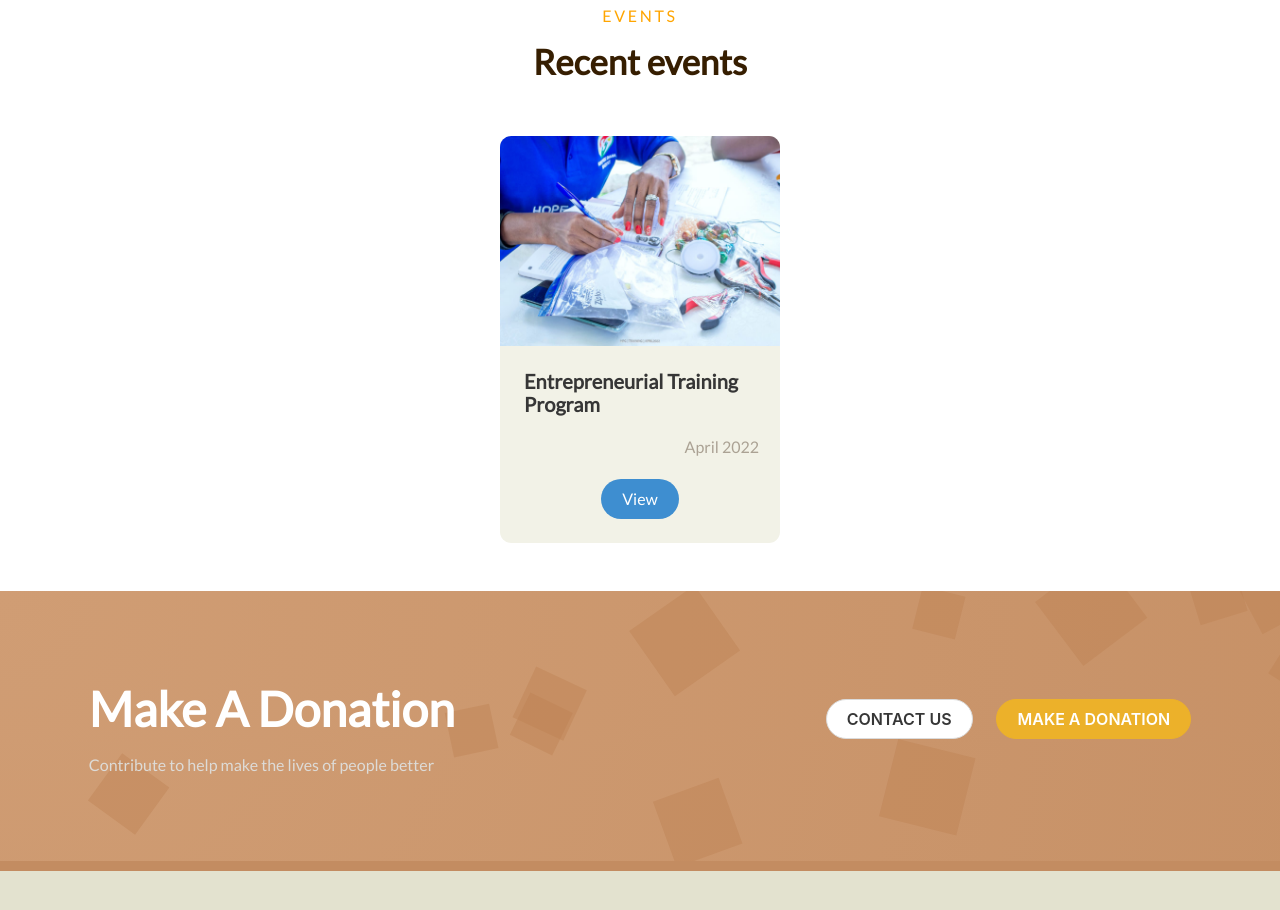
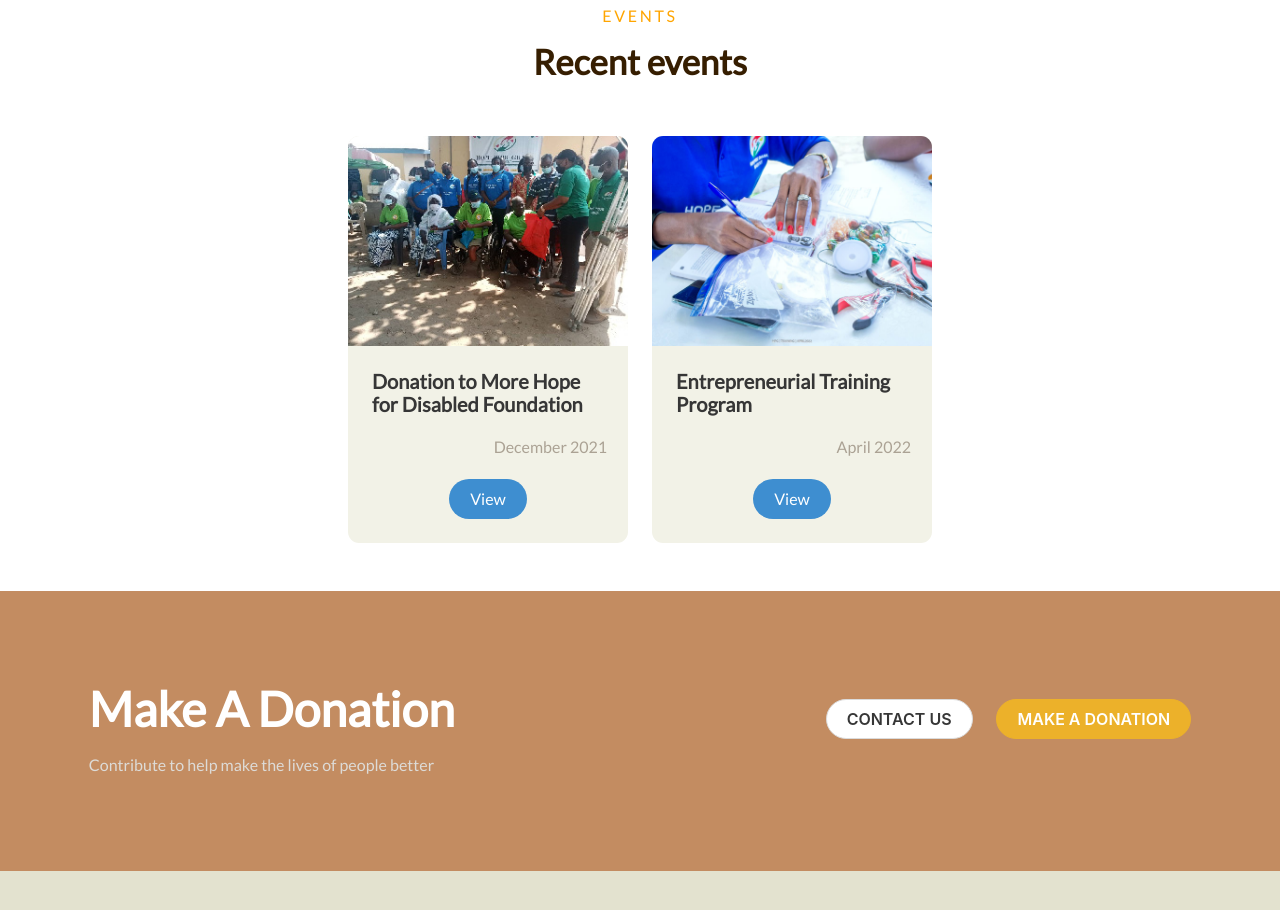
Before and after one commit to edwinnyawoli/hopeprideghana.com, a plain HTML site: page index.html in a window 1280 px wide. Shown: the part 1800-2710 px from the top of the page. Drawn offline with nearby package versions, Linux system fonts and the light colour scheme.

Commit message:
Add 'donation to More Hope for the Disabled Foundation' event

```diff
--- a/index.html
+++ b/index.html
@@ -132,6 +132,30 @@
                 <article class="card">
                     <div class="card-image">
                         <figure class="image is-4by3">
+                            <img src="img/events/41888993.295.jpg" alt="" height="80px" width="120px">
+                        </figure>
+                    </div>
+                    <div class="card-content">
+                        <div class="media-content">
+                            <p class="title is-5">Donation to More Hope for Disabled Foundation</p>
+                        </div>
+                        <div class="amounts">
+                            <span class="subtitle is-5"></span>
+                            <span class="goal">December 2021</span>
+                        </div>
+                        <!-- <progress class="progress is-small is-primary" value="43" max="100">20%</progress> -->
+                        <div class="buttons" style="justify-content: center;">
+                            <a class="button is-info is-rounded" target="_blank"
+                                href="https://www.ghanaweb.com/GhanaHomePage/NewsArchive/Hope-Pride-Ghana-donates-to-More-Hope-for-Disabled-Foundation-1417894">View</a>
+                        </div>
+                    </div>
+
+                </article>
+            </li>
+            <li class="column">
+                <article class="card">
+                    <div class="card-image">
+                        <figure class="image is-4by3">
                             <img src="img/events/1.jpg" alt="" height="80px" width="120px">
                         </figure>
                     </div>
@@ -145,7 +169,8 @@
                         </div>
                         <!-- <progress class="progress is-small is-primary" value="43" max="100">20%</progress> -->
                         <div class="buttons" style="justify-content: center;">
-                            <a class="button is-info is-rounded" target="_blank" href="docs/hpg_training_2022.pdf">View</a>
+                            <a class="button is-info is-rounded" target="_blank"
+                                href="docs/hpg_training_2022.pdf">View</a>
                         </div>
                     </div>
 
```
Also changed, not shown: img/events/41888993.295.jpg (added).
